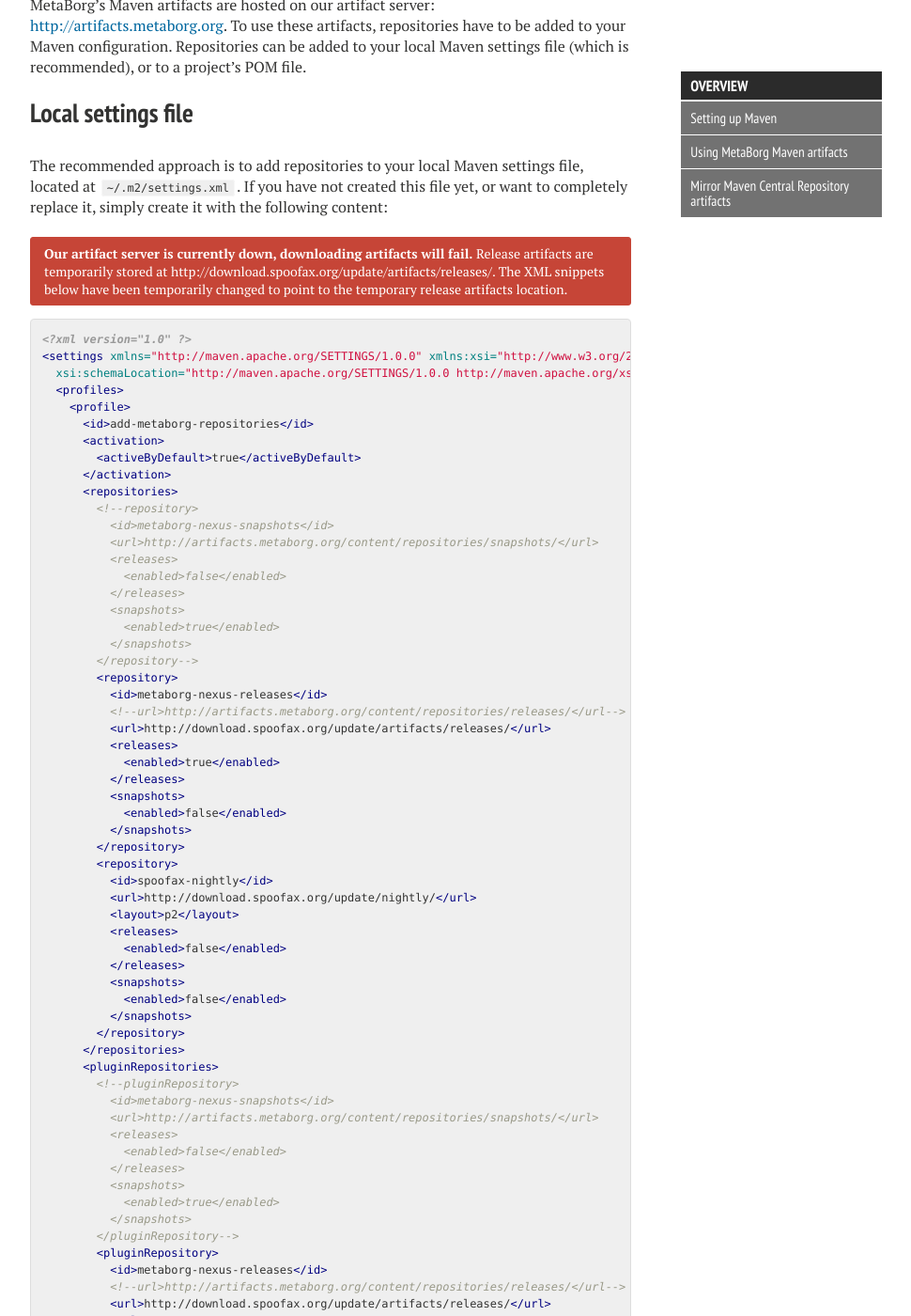
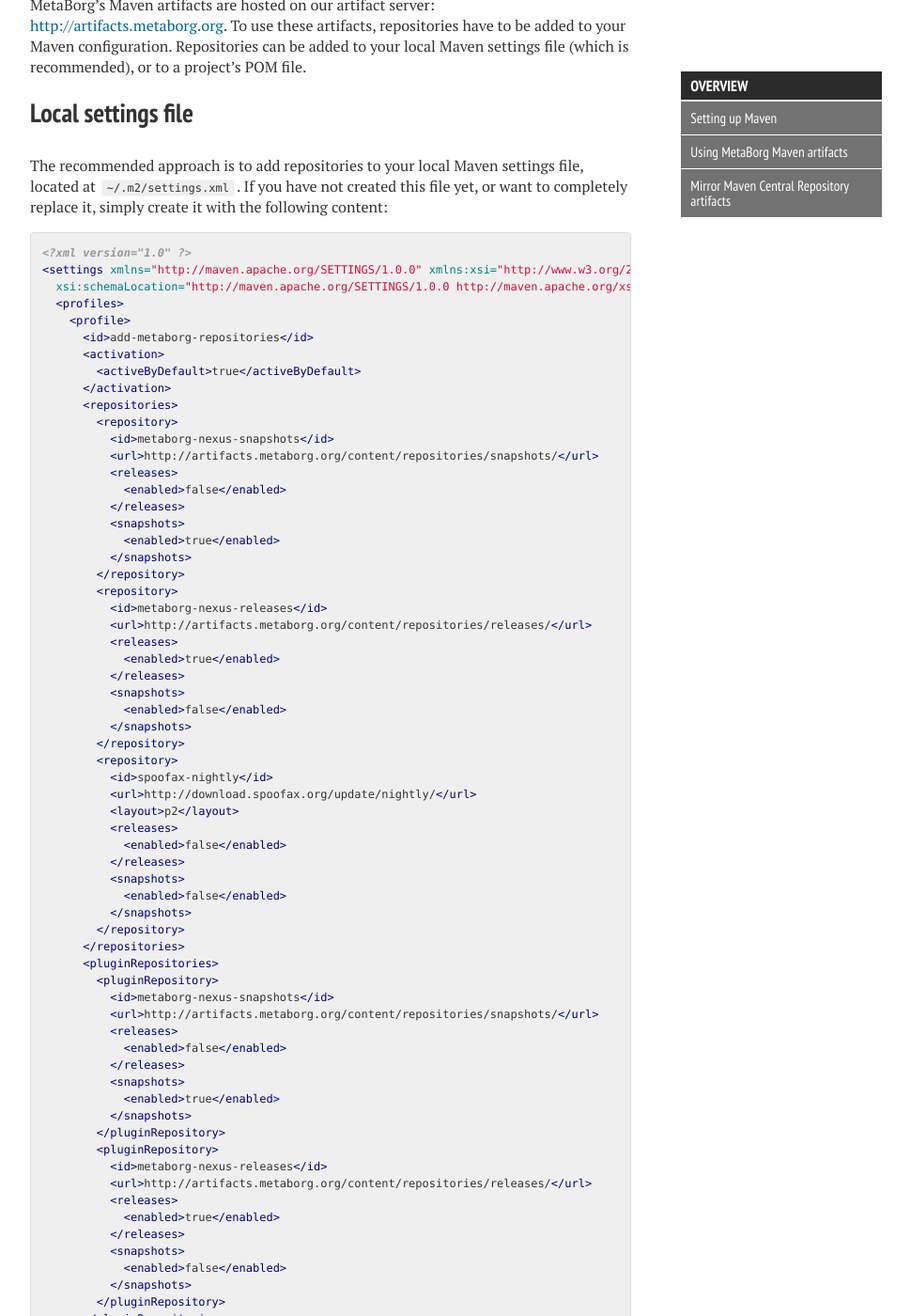
Before and after one commit to MartijnDwars/metaborg.github.io, a Jekyll site: the page built from dev/maven/index.md, in a window 1280 px wide and 1400 px high, scrolled down 1351 px. Shown: the whole window at 94% size, without its empty margins (288-1258 px from the left). Built offline with Jekyll 4.4.1, drawn with Linux system fonts in a browser that asks for light colours; nearby versions of some CDN libraries; some of the changed text lies outside the part shown.

Commit message:
Buildfarm is up again

```diff
--- a/dev/maven/artifacts.md
+++ b/dev/maven/artifacts.md
@@ -5,9 +5,6 @@
 ## Local settings file
 
 The recommended approach is to add repositories to your local Maven settings file, located at `~/.m2/settings.xml`. If you have not created this file yet, or want to completely replace it, simply create it with the following content:
-
-__Our artifact server is currently down, downloading artifacts will fail.__ Release artifacts are temporarily stored at http://download.spoofax.org/update/artifacts/releases/. The XML snippets below have been temporarily changed to point to the temporary release artifacts location.
-{: .notice .notice-danger}
 
 {% highlight xml %}
 <?xml version="1.0" ?>
@@ -20,7 +17,7 @@
         <activeByDefault>true</activeByDefault>
       </activation>
       <repositories>
-        <!--repository>
+        <repository>
           <id>metaborg-nexus-snapshots</id>
           <url>http://artifacts.metaborg.org/content/repositories/snapshots/</url>
           <releases>
@@ -29,11 +26,10 @@
           <snapshots>
             <enabled>true</enabled>
           </snapshots>
-        </repository-->
+        </repository>
         <repository>
           <id>metaborg-nexus-releases</id>
-          <!--url>http://artifacts.metaborg.org/content/repositories/releases/</url-->
-          <url>http://download.spoofax.org/update/artifacts/releases/</url>
+          <url>http://artifacts.metaborg.org/content/repositories/releases/</url>
           <releases>
             <enabled>true</enabled>
           </releases>
@@ -54,7 +50,7 @@
         </repository>
       </repositories>
       <pluginRepositories>
-        <!--pluginRepository>
+        <pluginRepository>
           <id>metaborg-nexus-snapshots</id>
           <url>http://artifacts.metaborg.org/content/repositories/snapshots/</url>
           <releases>
@@ -63,11 +59,10 @@
           <snapshots>
             <enabled>true</enabled>
           </snapshots>
-        </pluginRepository-->
+        </pluginRepository>
         <pluginRepository>
           <id>metaborg-nexus-releases</id>
-          <!--url>http://artifacts.metaborg.org/content/repositories/releases/</url-->
-          <url>http://download.spoofax.org/update/artifacts/releases/</url>
+          <url>http://artifacts.metaborg.org/content/repositories/releases/</url>
           <releases>
             <enabled>true</enabled>
           </releases>
--- a/dev/maven/mirror.md
+++ b/dev/maven/mirror.md
@@ -3,9 +3,6 @@
 Artifacts of most open source projects are hosted on the [Central Repository](https://search.maven.org/) server. If you are building any project using Maven, many artifacts will be downloaded from that server. While it is a fast server, it can still take a while to download all required artifacts for big projects.
 
 If you are on the TUDelft network, you can use our local mirror of the Central Repository to speed things up. Using the mirroring requires a change in your local settings.xml file located at `~/.m2/settings.xml`. If this file does not exist, create it with the following content:
-
-__Our artifact server is currently down, mirroring will fail.__
-{: .notice .notice-danger}
 
 {% highlight xml %}
 <?xml version="1.0" ?>
```
